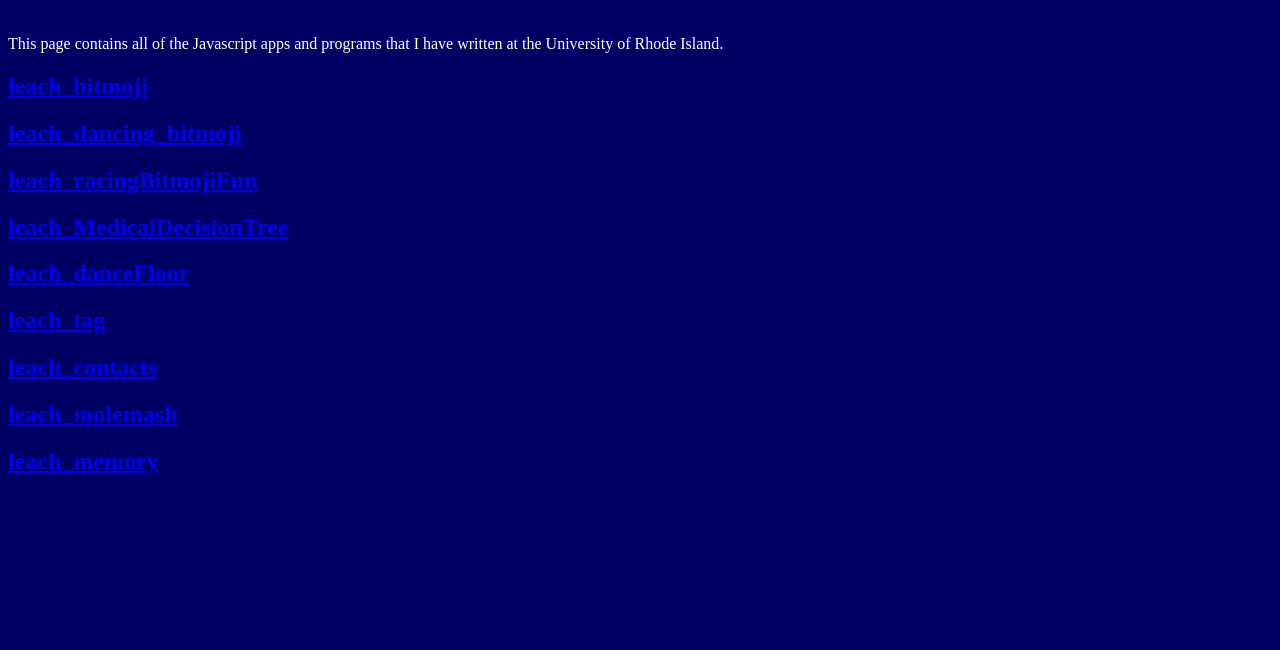
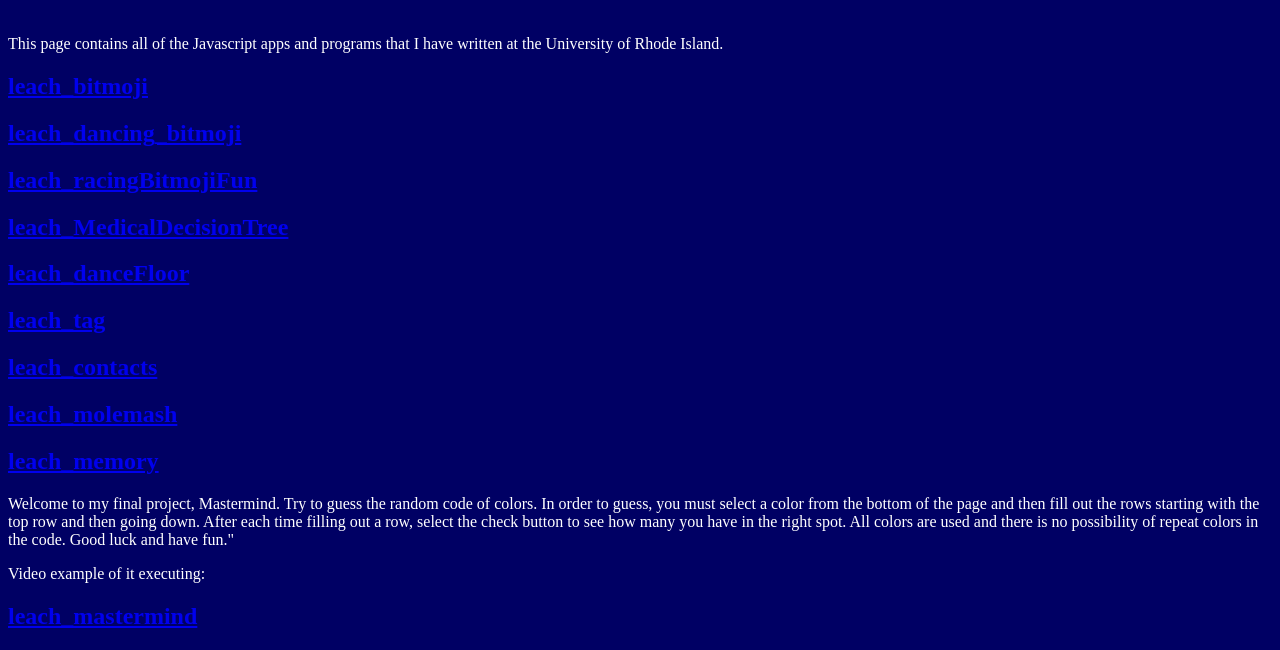
Before and after one commit to AidanL19/AidanL19.github.io, a plain HTML site: page javascripts.html in a window 1280 px wide. Shown: the part 463-1113 px from the top of the page. Before the commit the page ends 958 px from the top, so only its background shows below. Drawn offline with Linux system fonts and the light colour scheme; a script that the page names is missing.

Commit message:
Add files via upload

```diff
--- a/javascripts.html
+++ b/javascripts.html
@@ -49,5 +49,8 @@
     <h2><a href="https://www.khanacademy.org/computer-programming/leach_contacts/5737361224548352">leach_contacts</a></h2><script src="https://www.khanacademy.org/computer-programming/leach_contacts/5737361224548352/embed.js?editor=no&buttons=no&author=no&embed=yes"></script>
     <h2><a href="https://www.khanacademy.org/computer-programming/leach_molemash/5181580993413120">leach_molemash</a></h2><script src="https://www.khanacademy.org/computer-programming/leach_molemash/5181580993413120/embed.js?editor=no&buttons=no&author=no&embed=yes"></script>
     <h2><a href="https://www.khanacademy.org/computer-programming/leach_memory/5572510065934336">leach_memory</a></h2><script src="https://www.khanacademy.org/computer-programming/leach_memory/5572510065934336/embed.js?editor=no&buttons=no&author=no&embed=yes"></script>
+    <p>Welcome to my final project, Mastermind. Try to guess the random code of colors. In order to guess, you must select a color from the bottom of the page and then fill out the rows starting with the top row and then going down. After each time filling out a row, select the check button to see how many you have in the right spot. All colors are used and there is no possibility of repeat colors in the code. Good luck and have fun."</p>
+    <p>Video example of it executing: <a href="https://drive.google.com/file/d/1R4ViAvCn0bBbGu8ofFU4Df3ROdyRaD7p/view"></a></p>
+    <h2><a href="https://www.khanacademy.org/computer-programming/leach_mastermind/5053227950981120">leach_mastermind</a></h2><script src="https://www.khanacademy.org/computer-programming/leach_mastermind/5053227950981120/embed.js?editor=no&buttons=no&author=no&embed=yes"></script>
 </body>
 </html>
```
